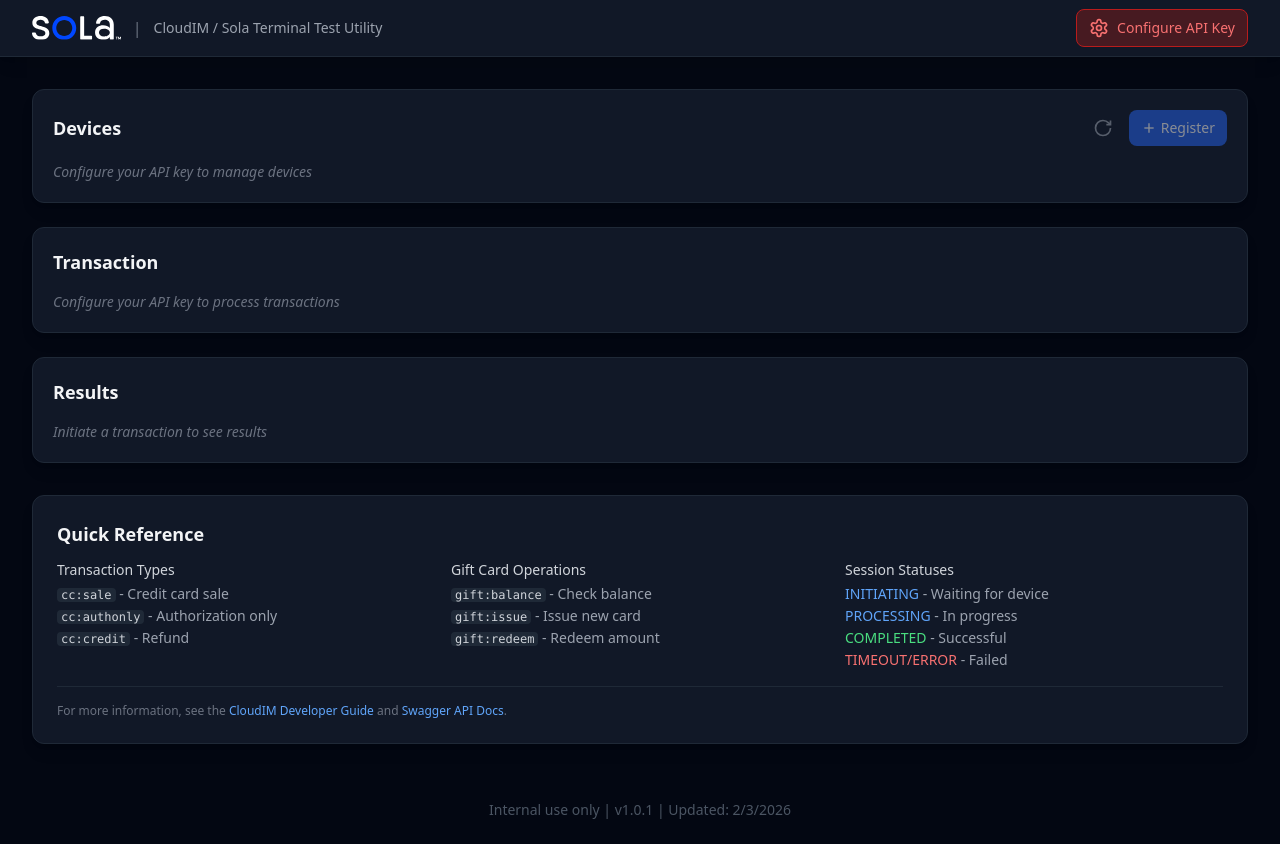
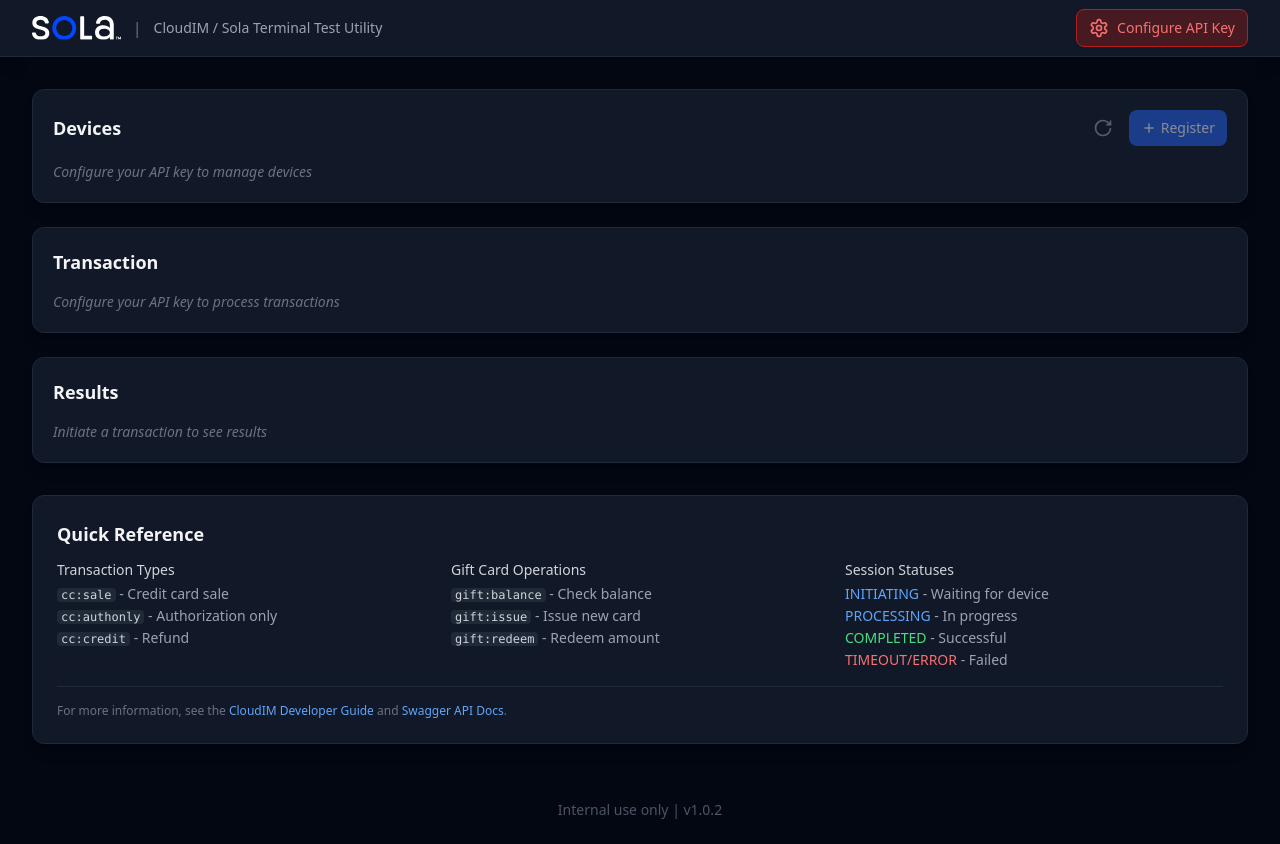
Before and after one commit to markiyanm/sola-terminal-tester, a SvelteKit app: page / in a window 1280 px wide. Built offline with nearby package versions, Linux system fonts and the light colour scheme.

Commit message:
Update page component

```diff
--- a/src/routes/+page.svelte
+++ b/src/routes/+page.svelte
@@ -121,6 +121,6 @@
 
 	<!-- Footer -->
 	<footer class="mt-auto py-6 text-center text-sm text-gray-600">
-		<p>Internal use only | v1.0.1 | Updated: 2/3/2026</p>
+		<p>Internal use only | v1.0.2</p>
 	</footer>
 </div>
```
